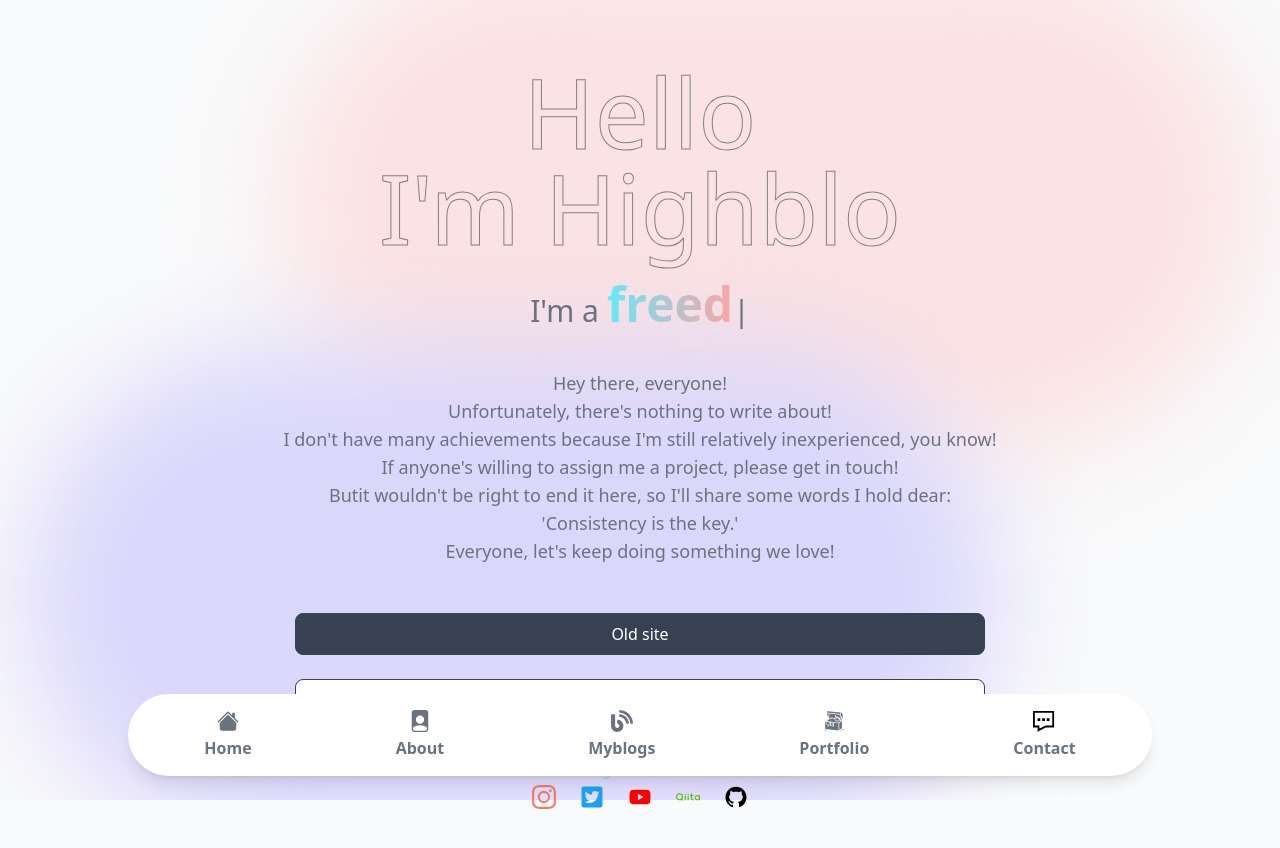
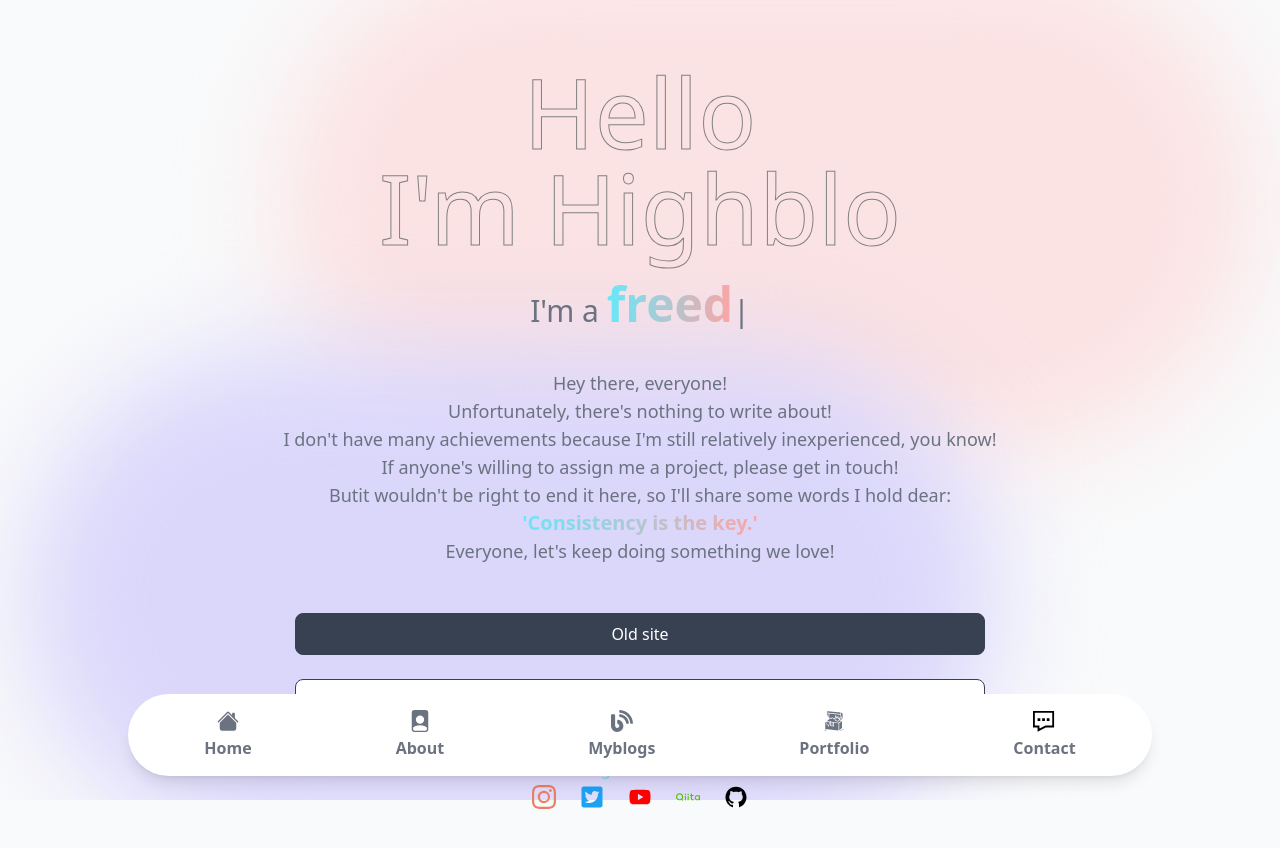
Before and after one commit to Highblo/Highblo-Next, a Next.js app: page / in a window 1280 px wide. Shown: the top 848 px of the page. Built offline with nearby package versions, Linux system fonts and the light colour scheme.

Commit message:
Consistency is the key.

```diff
--- a/src/pages/index.jsx
+++ b/src/pages/index.jsx
@@ -76,7 +76,9 @@ const Home = () => {
             Butit wouldn't be right to end it here, so I'll share some words I
             hold dear:
             <br />
-            'Consistency is the key.'
+            <span className="text-gradient text-xl font-bold">
+              'Consistency is the key.'
+            </span>
             <br />
             Everyone, let's keep doing something we love!
           </p>
```
